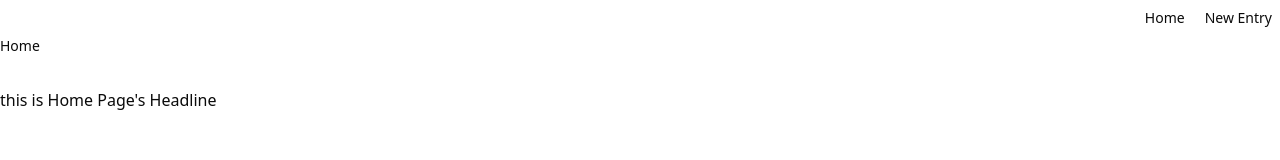
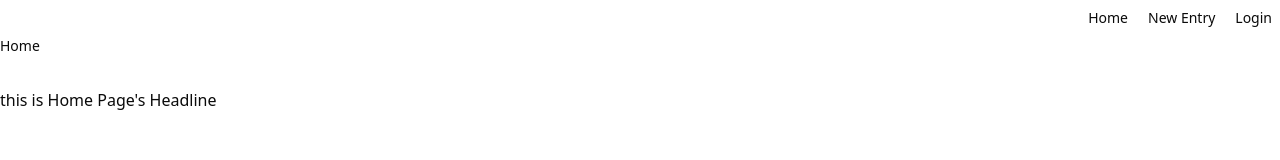
Before and after one commit to RadekKosiada/journal-app, a Next.js app: page / in a window 1280 px wide. Shown: the top 160 px of the page. Built offline with nearby package versions, Linux system fonts and the light colour scheme.

Commit message:
create login page

```diff
--- /dev/null
+++ b/src/app/login-page/page.tsx
@@ -0,0 +1,13 @@
+import Header from "@/components/header";
+import LoginForm from "@/components/login/login";
+import { PAGE_LABELS } from "@/lib/pageLabels";
+
+
+export default function LoginPage() {
+    return (
+        <>
+            <Header pageLabel={PAGE_LABELS.LOGIN_PAGE} />
+            <LoginForm />
+        </>
+    )
+}
--- a/src/app/new-entry/page.tsx
+++ b/src/app/new-entry/page.tsx
@@ -8,6 +8,4 @@ export default function NewEntry() {
             <RichTextEditor />
         </>
     )
-
-
 }
--- a/src/components/header/index.tsx
+++ b/src/components/header/index.tsx
@@ -15,6 +15,11 @@ const Header = ({ pageLabel }: { pageLabel: string }) => {
             current: pageLabel === PAGE_LABELS.NEW_ENTRY,
             url: ROUTES.NEW_ENTRY,
             label: PAGE_LABELS.NEW_ENTRY
+        },
+        {
+            current: pageLabel === PAGE_LABELS.LOGIN_PAGE,
+            url: ROUTES.LOGIN_PAGE,
+            label: PAGE_LABELS.LOGIN_PAGE
         }
     ];
 
--- a/src/lib/pageLabels.ts
+++ b/src/lib/pageLabels.ts
@@ -1,6 +1,7 @@
 export const PAGE_LABELS = {
   HOME: "Home",
   NEW_ENTRY: "New Entry",
+  LOGIN_PAGE: "Login",
 } as const;
 
 export type Route = (typeof PAGE_LABELS)[keyof typeof PAGE_LABELS];
--- a/src/lib/routes.ts
+++ b/src/lib/routes.ts
@@ -1,6 +1,7 @@
 export const ROUTES = {
   HOME: "/",
   NEW_ENTRY: "/new-entry",
+  LOGIN_PAGE: "/login-page",
 } as const;
 
-export type Route = typeof ROUTES[keyof typeof ROUTES];
+export type Route = (typeof ROUTES)[keyof typeof ROUTES];
```
